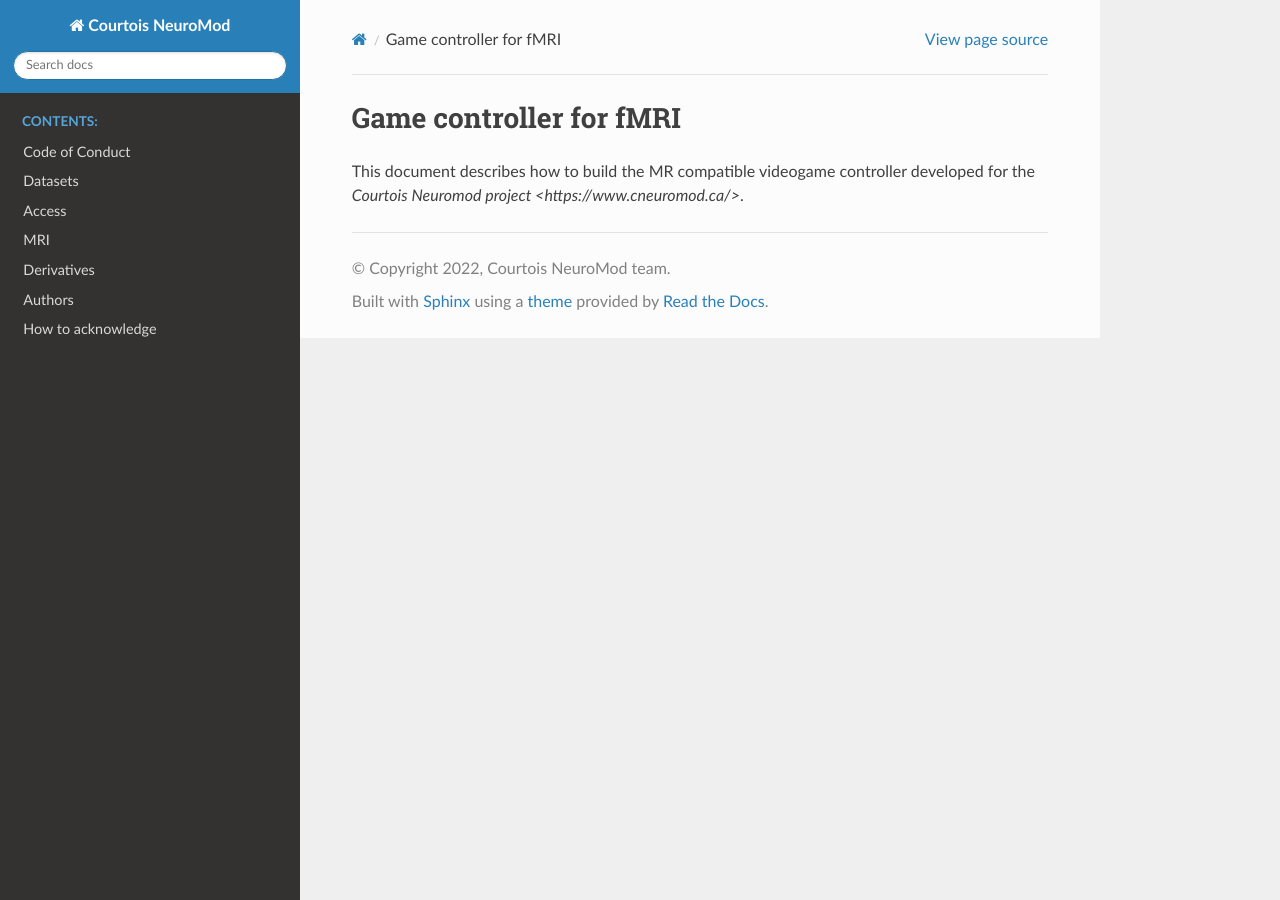
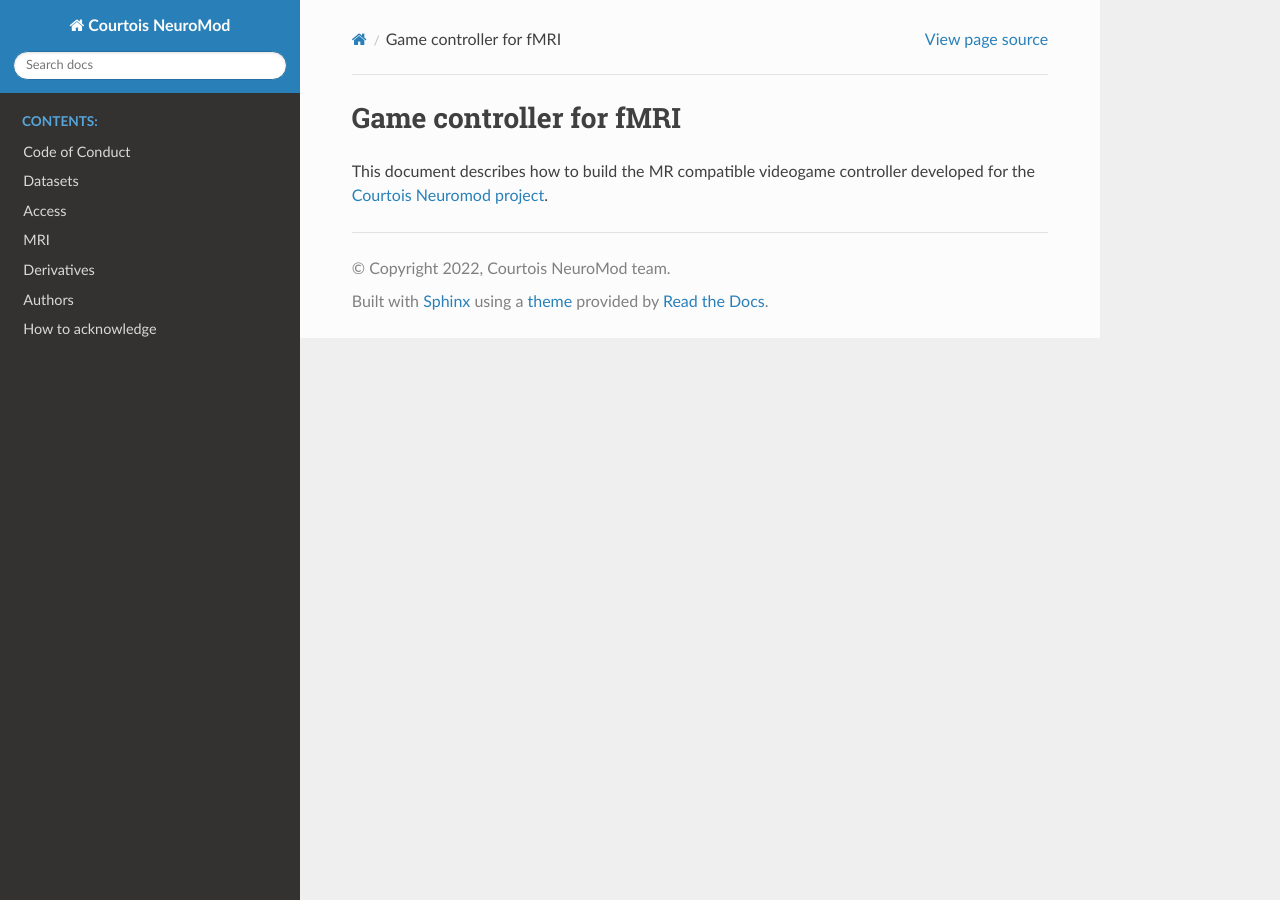
Before and after one commit to courtois-neuromod/controller, a Sphinx documentation site: the page built from source/OVERVIEW.rst, in a window 1280 px wide. Built offline with Sphinx 7.4.7 and the Read the Docs theme 2.0.0, drawn with Linux system fonts in a browser that asks for light colours.

Commit message:
fix link

```diff
--- a/source/OVERVIEW.rst
+++ b/source/OVERVIEW.rst
@@ -1,3 +1,3 @@
 Game controller for fMRI
 =================
-This document describes how to build the MR compatible videogame controller developed for the `Courtois Neuromod project <https://www.cneuromod.ca/>`.
+This document describes how to build the MR compatible videogame controller developed for the `Courtois Neuromod project <https://www.cneuromod.ca/>`_.
```
